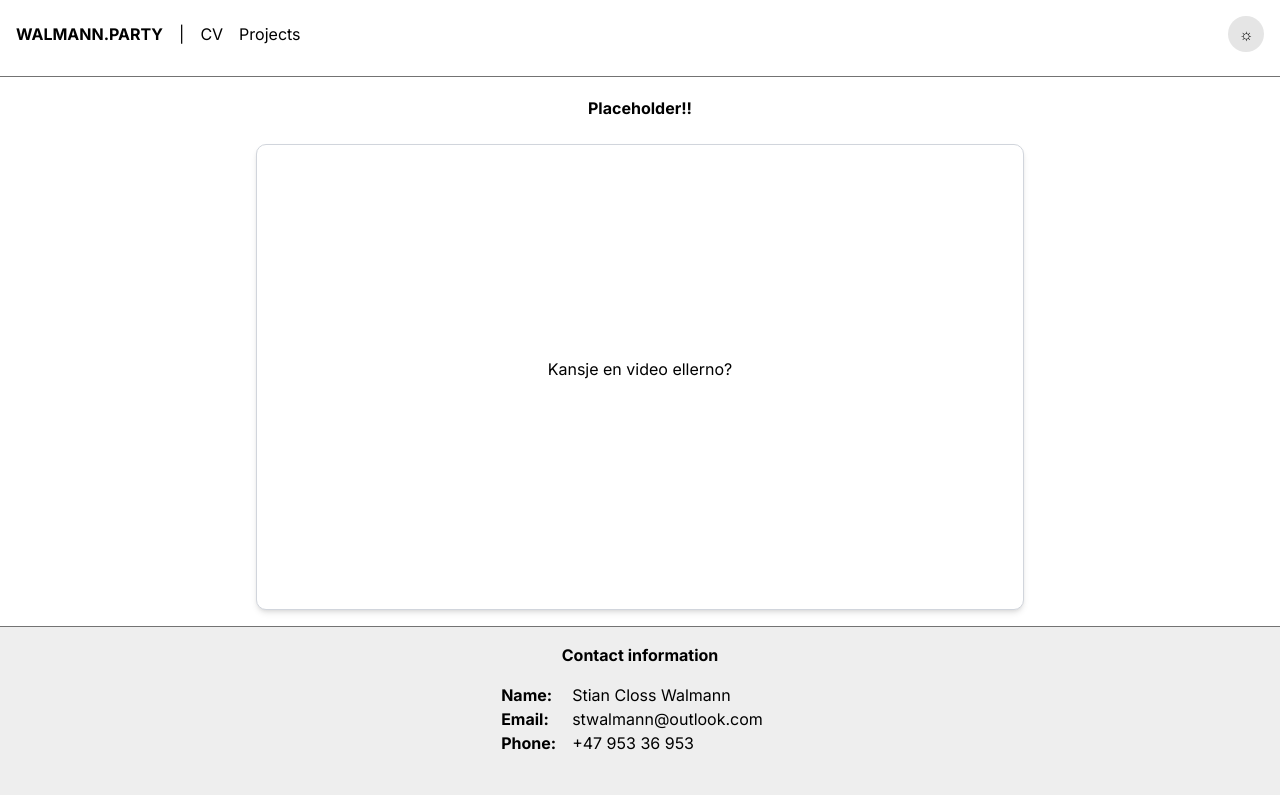
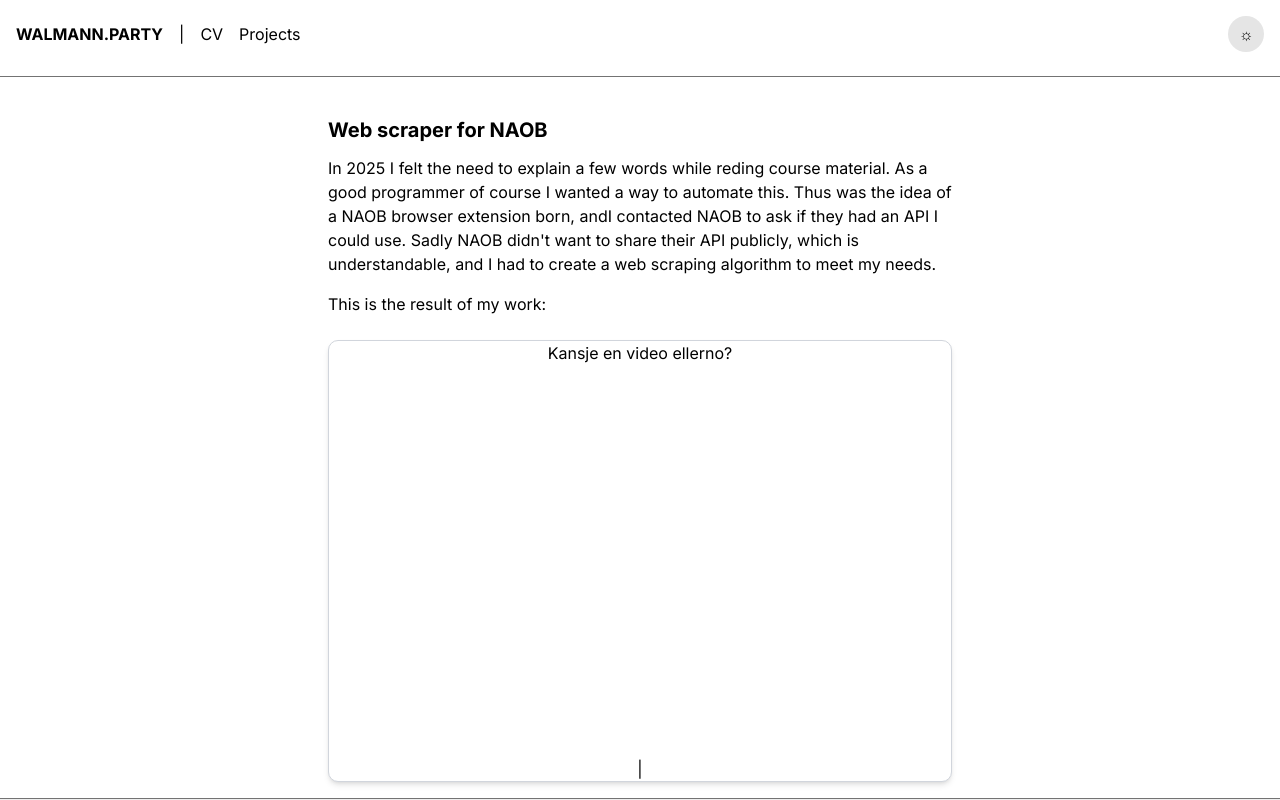
Before and after one commit to Stcwal/site, a Next.js app: page /projects in a window 1280 px wide. Shown: the top 800 px of the page. Built offline with nearby package versions, Linux system fonts and the light colour scheme.

Commit message:
reader api

```diff
--- /dev/null
+++ b/src/app/api/proxy/route.ts
@@ -0,0 +1,38 @@
+import { NextResponse } from "next/server";
+
+export async function GET(request: Request) {
+  const requestUrl = new URL(request.url);
+  const searchParams = requestUrl.searchParams;
+  const url = searchParams.get("url");
+
+  if (!url) {
+    return NextResponse.json(
+      { error: "URL parameter is required" },
+      { status: 400 }
+    );
+  }
+
+  try {
+    const response = await fetch(url, {
+      headers: {
+        "User-Agent":
+          "Mozilla/5.0 (Windows NT 10.0; Win64; x64) AppleWebKit/537.36 (KHTML, like Gecko) Chrome/58.0.3029.110 Safari/537.3",
+      },
+    });
+    if (!response.ok) {
+      throw new Error(`Failed to fetch the URL: ${response.statusText}`);
+    }
+    const text = await response.text();
+    return new NextResponse(text, {
+      headers: {
+        "Content-Type": "text/html; charset=utf-8",
+      },
+    });
+  } catch (error) {
+    const errorMessage = error instanceof Error ? error.message : String(error);
+    return NextResponse.json(
+      { error: `Failed to fetch the URL: ${errorMessage}` },
+      { status: 500 }
+    );
+  }
+}
--- /dev/null
+++ b/src/app/projects/components/html-reader.ts
@@ -0,0 +1,14 @@
+"use client";
+import { URL } from "url";
+
+export async function HtmlReader(params: URL) {
+  const url = params.searchParams.get("url") as string;
+  const response = await fetch(url, {
+    method: "GET",
+    headers: {
+      "Content-Type": "text/html; charset=utf-8",
+    },
+  });
+  const html = await response.text();
+  return html;
+}
--- a/src/app/projects/components/scrape-example.tsx
+++ b/src/app/projects/components/scrape-example.tsx
@@ -1,11 +1,26 @@
+import Markdown, { getMarkdownContent } from "@/components/markdown";
+import { Suspense } from "react";
+import { HtmlReader } from "./html-reader";
+
+const content = getMarkdownContent("src/app/projects/mdfiles/wordscrape.md");
+
 export default function WordScrape() {
   return (
     <div>
-      <strong>Placeholder!!</strong>
-      <div className="p-6 rounded-lg border border-gray-300 shadow-md bg-white max-w-3xl mx-auto mt-6">
-        <div className="w-1/2 h-[50vh] text-center mx-auto mb-4 flex items-center justify-center">
-          <p className="text-black">Kansje en video ellerno?</p>
+      <Suspense fallback={<div>Loading...</div>}>
+        <Markdown
+          content={content}
+          className="text-left items-center justify-center mx-auto w-1/2"
+        ></Markdown>
+      </Suspense>
+      <div className="rounded-lg border border-gray-300 shadow-md bg-white w-1/2 mx-auto mt-6">
+        <div className="w-1/2 h-[50vh] mx-auto mb-4 items-center justify-center">
+          <p className="text-black">
+            Kansje en video ellerno?
+            {/* <HtmlReader url={new URL(`https://naob.no/ordbok/fotball`)} /> */}
+          </p>
         </div>
+        |
       </div>
     </div>
   );
--- a/src/app/projects/mdfiles/wordscrape.md
+++ b/src/app/projects/mdfiles/wordscrape.md
@@ -0,0 +1,5 @@
+## Web scraper for NAOB
+
+In 2025 I felt the need to explain a few words while reding course material. As a good programmer of course I wanted a way to automate this. Thus was the idea of a NAOB browser extension born, andI contacted NAOB to ask if they had an API I could use. Sadly NAOB didn't want to share their API publicly, which is understandable, and I had to create a web scraping algorithm to meet my needs.
+
+#### This is the result of my work:
--- a/src/components/header.tsx
+++ b/src/components/header.tsx
@@ -4,7 +4,7 @@ import { ThemeToggle } from "./theme-toggle";
 
 export default function NavigationHeader() {
   return (
-    <div className="bg-primary backdrop-blur-2xl fixed top-0 left-0 right-0 z-50">
+    <div className="backdrop-blur fixed top-0 left-0 right-0 z-50">
       <div className="p-4">
         <div className="flex justify-between items-center w-full">
           <div className="flex space-x-4 items-center">
```
